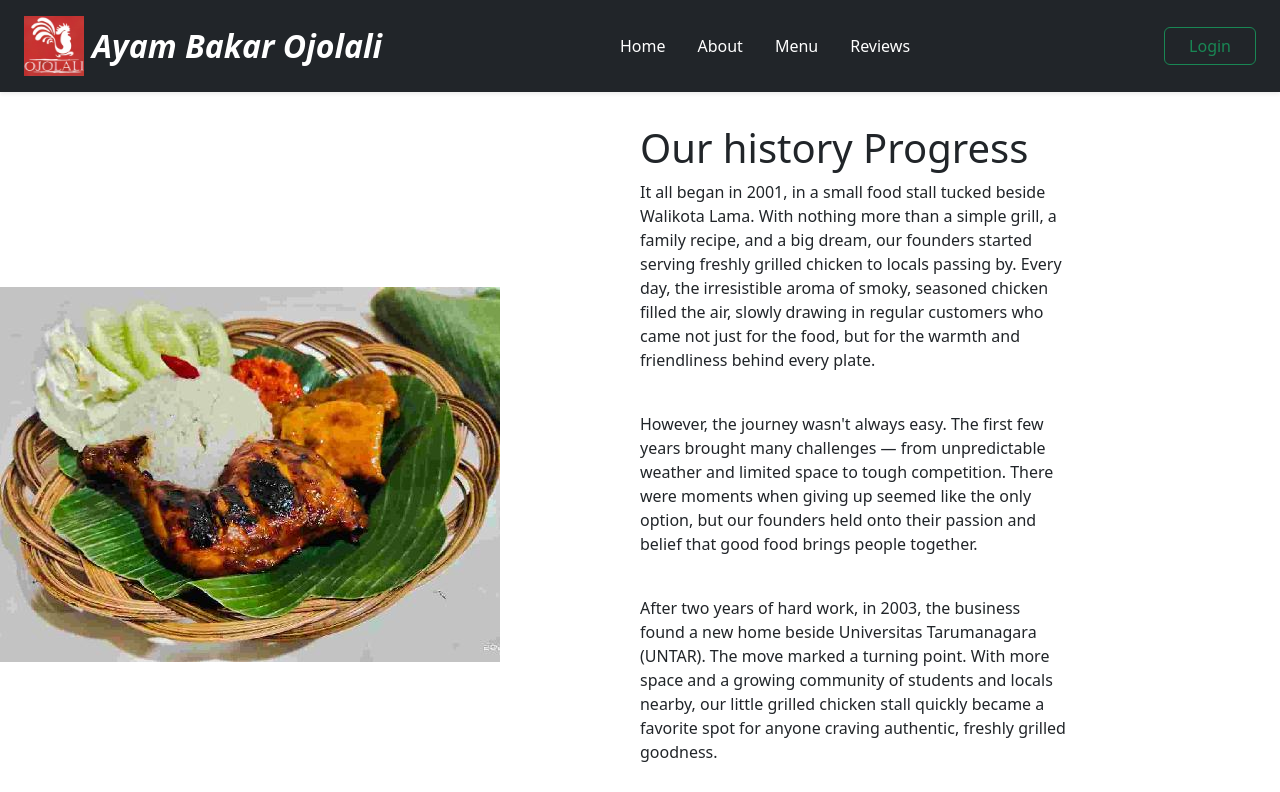
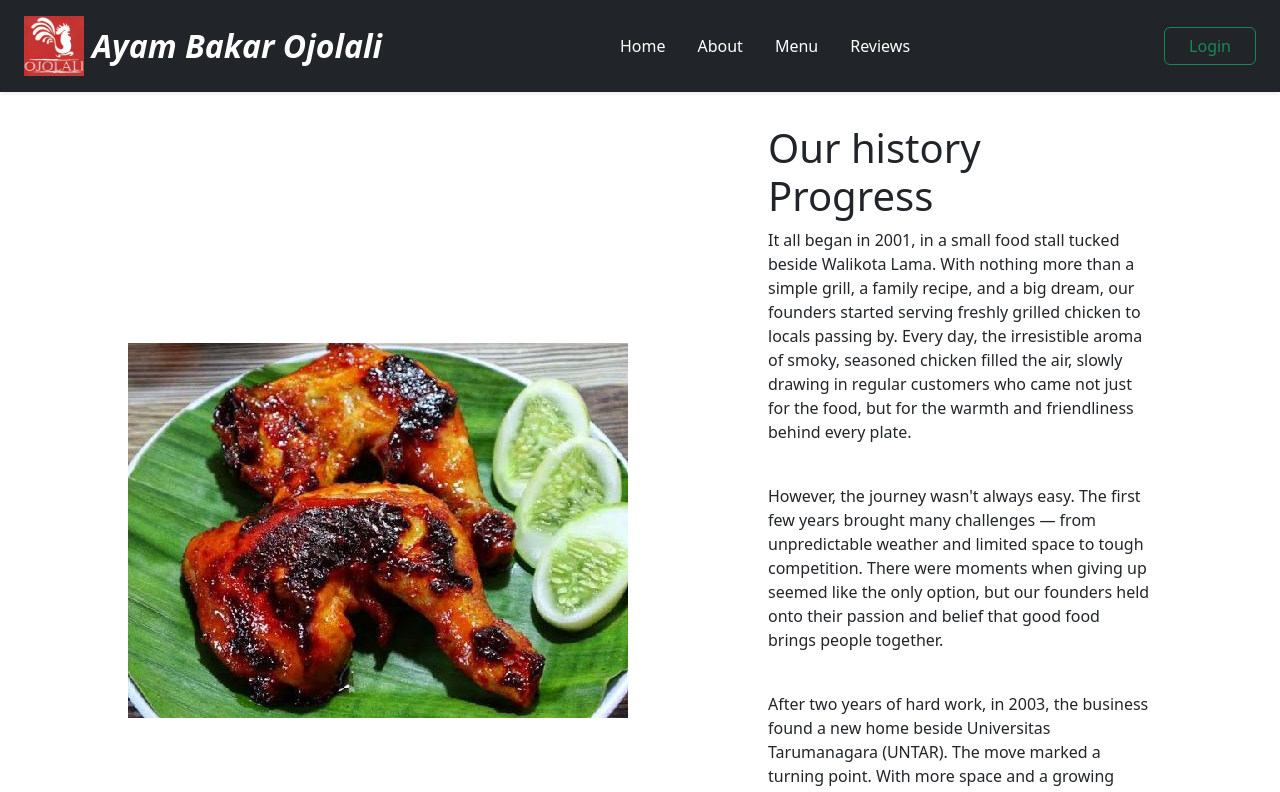
Before and after one commit to DanielKA014/uas-fe-frontend, a Next.js app in the folder project_uas/: page /about in a window 1280 px wide. Shown: the top 792 px of the page. Built offline with nearby package versions, Linux system fonts and the light colour scheme.

Commit message:
mengganti gambar dan grid

```diff
--- a/project_uas/src/app/about/page.css
+++ b/project_uas/src/app/about/page.css
@@ -1,10 +1,10 @@
 .parent {
 display: grid;
-grid-template-columns: repeat(6, 1fr);
-grid-template-rows: repeat(6, 1fr);
+grid-template-columns: repeat(10, 1fr);
+grid-template-rows: repeat(5, 1fr);
 grid-column-gap: 0px;
 grid-row-gap: 0px;
 }
 
-.div1 { grid-area: 2 / 1 / 5 / 3; }
-.div2 { grid-area: 1 / 4 / 7 / 6; }
+.div1 { grid-area: 2 / 2 / 5 / 5; }
+.div2 { grid-area: 1 / 7 / 6 / 10; }
--- a/project_uas/src/app/about/page.tsx
+++ b/project_uas/src/app/about/page.tsx
@@ -7,7 +7,7 @@ import React from 'react'
 const page = () => {
   return (
     <div className="parent">
-    <div className="div1"><img src="\images\ayam_bakar_history.jpeg" alt="Ayam Bakar" /></div>
+    <div className="div1"><img src="\images\about.jpeg" alt="Ayam Bakar" /></div>
     <div className="div2">
         <h1>Our history Progress</h1>
         <p>It all began in 2001, in a small food stall tucked beside Walikota Lama. With nothing more than a simple grill, a family recipe, and a big dream, our founders started serving freshly grilled chicken to locals passing by. Every day, the irresistible aroma of smoky, seasoned chicken filled the air, slowly drawing in regular customers who came not just for the food, but for the warmth and friendliness behind every plate. </p> <br />
```
Also changed, not shown: project_uas/public/images/about.jpeg (added), project_uas/public/images/ayam_bakar_history.jpeg (deleted).
